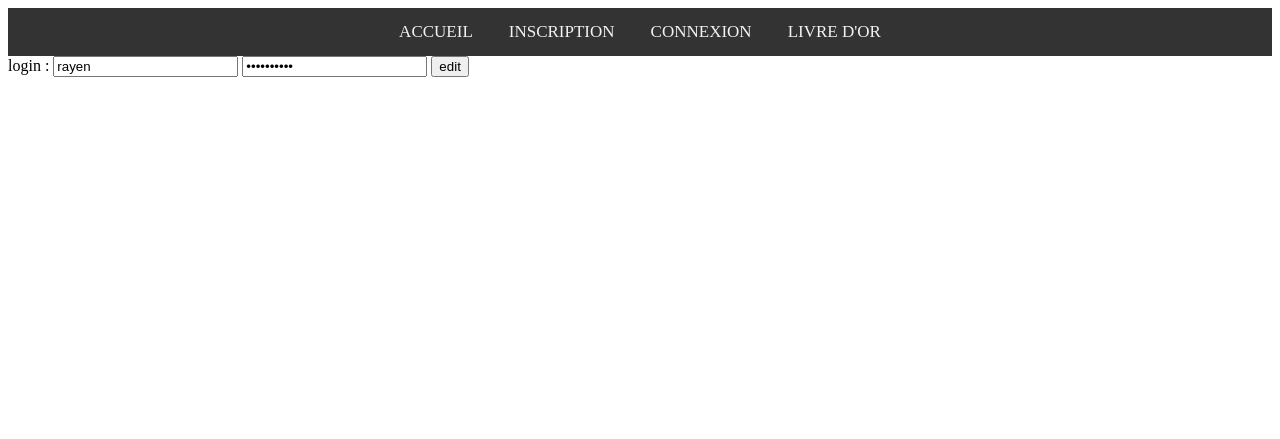
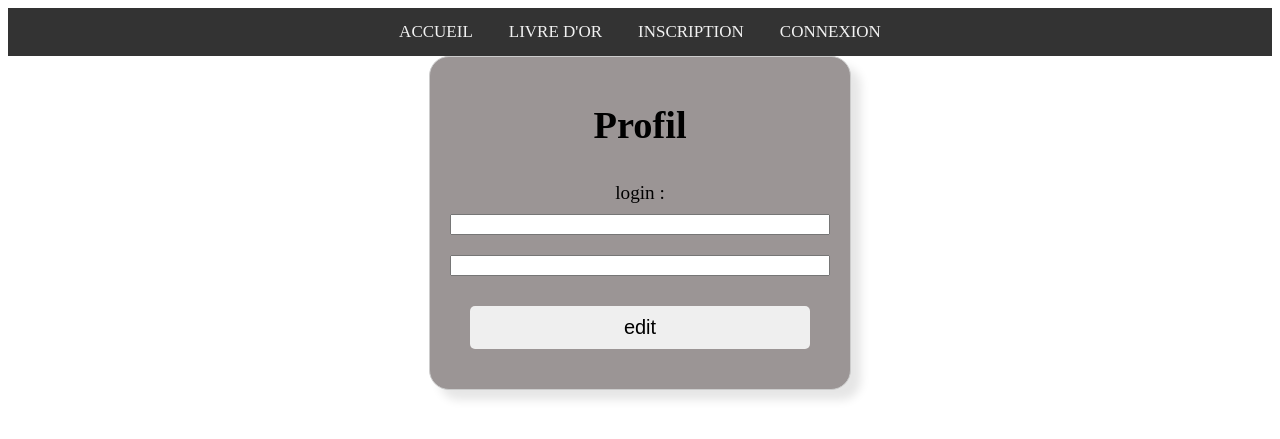
Before and after one commit to H-rayen/livreor, a PHP site: page /profil.php in a window 1280 px wide. Shown: the top 439 px of the page. Run offline with PHP 8.4, Linux system fonts and the light colour scheme; data that the repository does not hold is empty.

Commit message:
beaucoup de modifs sur incription

```diff
--- a/connexion.php
+++ b/connexion.php
@@ -3,7 +3,7 @@
 
 ?>
 <head>
-    <link rel= "stylesheet" href="style_connexion.css">
+    <link rel= "stylesheet" href="./css/style_connexion.css">
 
 </head>
 <?php include "structure/header.php"; ?>
--- a/core/tools.php
+++ b/core/tools.php
@@ -1,9 +1,13 @@
 <?php
+
     function dd($value){
         echo "<pre>";
         var_dump($value);
         echo "</pre>";
         die();
     }
+    function is_logged_in() {
+    return isset($_SESSION['login']);
+}
 
 ?>
--- a/css/style_inscription.css
+++ b/css/style_inscription.css
@@ -75,7 +75,6 @@ h1{
   overflow: visible;
   padding: 4px 15px;
   text-align: center;
-  vertical-align: baseline;
   user-select: none;
   -webkit-user-select: none;
   touch-action: manipulation;
--- /dev/null
+++ b/css/style_profil.css
@@ -0,0 +1,28 @@
+.profil_container{
+        display:flex;
+        flex-direction:row;
+        justify-content: center;
+    }
+    .profil{
+        font-size:14px;
+        text-align: center;
+        display : flex;
+        flex-direction: column;
+        padding: 20px;
+        gap: 10px;
+        border: 1px solid #ccc;
+        border-radius: 20px;
+        box-shadow: 10px 10px 10px rgba(0, 0, 0, 0.1);
+        width: 30%;
+        background-color: #9b9595ff;
+        font-size: larger;
+    }
+    .btn_profil{
+        padding: 10px 20px;
+        border: none;
+        border-radius: 5px;
+        cursor: pointer;
+        font-size: 20px;
+        transition: 0.3s ease;
+        margin:1em;
+    }
--- /dev/null
+++ b/deconnexion.php
@@ -0,0 +1,6 @@
+<?php
+session_start();
+session_destroy();
+header('Location: ./index.php');//redirection php de la méthode get en post
+
+?>
--- a/inscription.php
+++ b/inscription.php
@@ -5,12 +5,12 @@
 
 <?php include "structure/header.php"; ?>
 <head>
-<link rel="stylesheet" href="style_inscription.css">
+<link rel="stylesheet" href="./css/style_inscription.css">
 
 </head>
 
 <body>
-        <?php include "structure/menu.php"; ?>
+  <?php include "structure/menu.php"; ?>
 
     <div class="inscription_container">
                 <h1>PAGE D'INSCRIPTION</h1>
--- a/model/model_connexion.php
+++ b/model/model_connexion.php
@@ -7,4 +7,7 @@ $id_session = 2;
 $query="SELECT utilisateurs
 login = '$login', password = '$password'
 WHERE id = '$id_session'";
+
+
+
 ?>
--- a/profil.php
+++ b/profil.php
@@ -1,21 +1,28 @@
 <?php
 //Une page permettant de modifier son profil
 // tableau pour définir les champs
-$user = [
-    "login" => "rayen",
-    "password" => "motdepasse"
-];
+
 
 ?>
-<?php include "structure/header.php"; ?>
+
+<?php include "structure/header.php";
+
+
+?>
+<head>
+    <link rel= "stylesheet" href="./css/style_profil.css">
+</head>
 <body>
     <?php include "structure/menu.php"; ?>
-<form method="post" action="model/edit-profil.php">
-<label for="login">login :</label>
-<input type ="text" value="<?php echo $user["login"] ?> "id="login" name="login">
+    <div class="profil_container">
+<form class="profil" method="post" action="model/edit-profil.php">
+<h1>Profil</h1>
+<label class="text" for="login">login :</label>
+<input type ="text" placeholder="<?php echo $user["login"] ?> "id="login" name="login">
 <label for="password"></label>
-<input type ="password" value="<?php echo $user["password"]?>"id="password" name ="password">
-<input type ="submit" value="edit">
+<input type ="password" placeholder="<?php echo $user["password"]?>"id="password" name ="password">
+<input class="btn_profil" type ="submit" value="edit">
+</div>
 </form>
 </body>
 </html>
--- a/structure/header.php
+++ b/structure/header.php
@@ -1,3 +1,7 @@
+<?php
+session_start();
+include "./core/tools.php";
+?>
 <!DOCTYPE html>
 <html lang="fr">
 <head>
--- a/structure/menu.php
+++ b/structure/menu.php
@@ -7,10 +7,17 @@
 
 <body>
 <div class="topnav">
-  <a class="active"href="index.php">ACCUEIL</a>
+   <a class="active"href="index.php">ACCUEIL</a>
+   <a href="livre-or.php">LIVRE D'OR </a>
+  <?php if (is_logged_in()) :?>
+  <a href="profil.php">PROFIL</a>
+  <a href="deconnexion.php">DECONNEXION</a>
+
+  <?php else : ?>
   <a  href="inscription.php">INSCRIPTION</a>
   <a href="connexion.php">CONNEXION</a>
-  <a href="livre-or.php">LIVRE D'OR </a>
+  <?php endif ?>
+
 </div>
  </div>
 </body>
```
Also changed, not shown: index.php (+8 -0 lines), model/traitement-inscription.php (+24 -8 lines).
